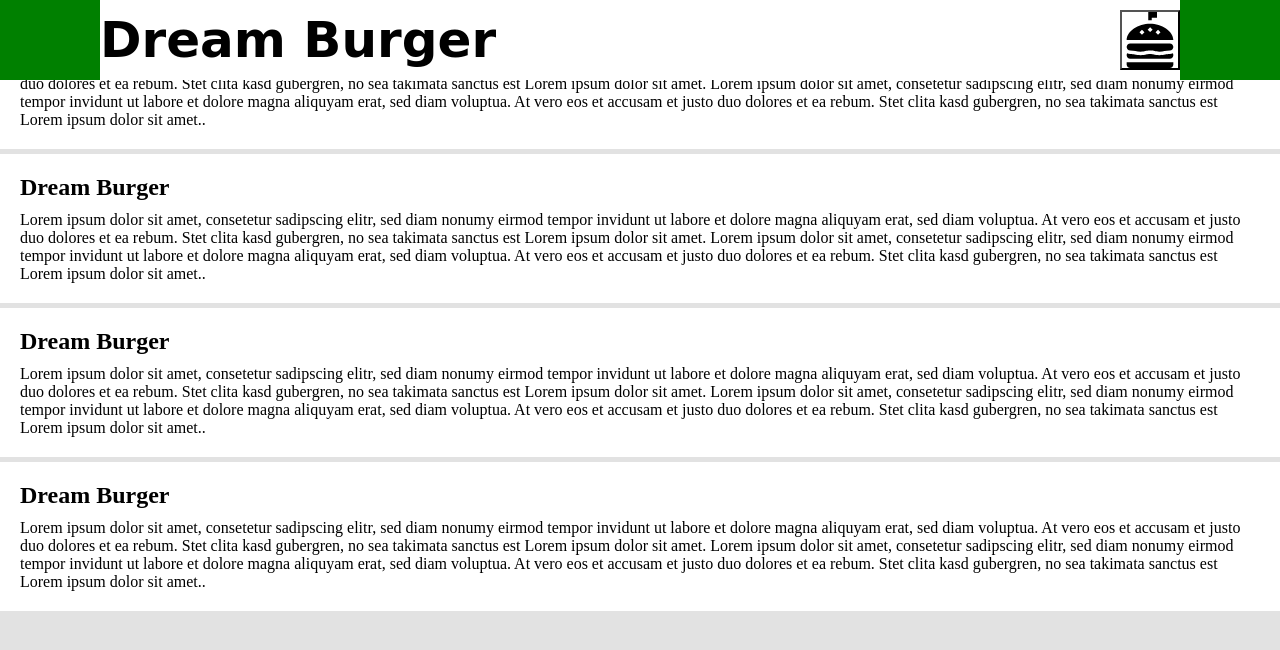
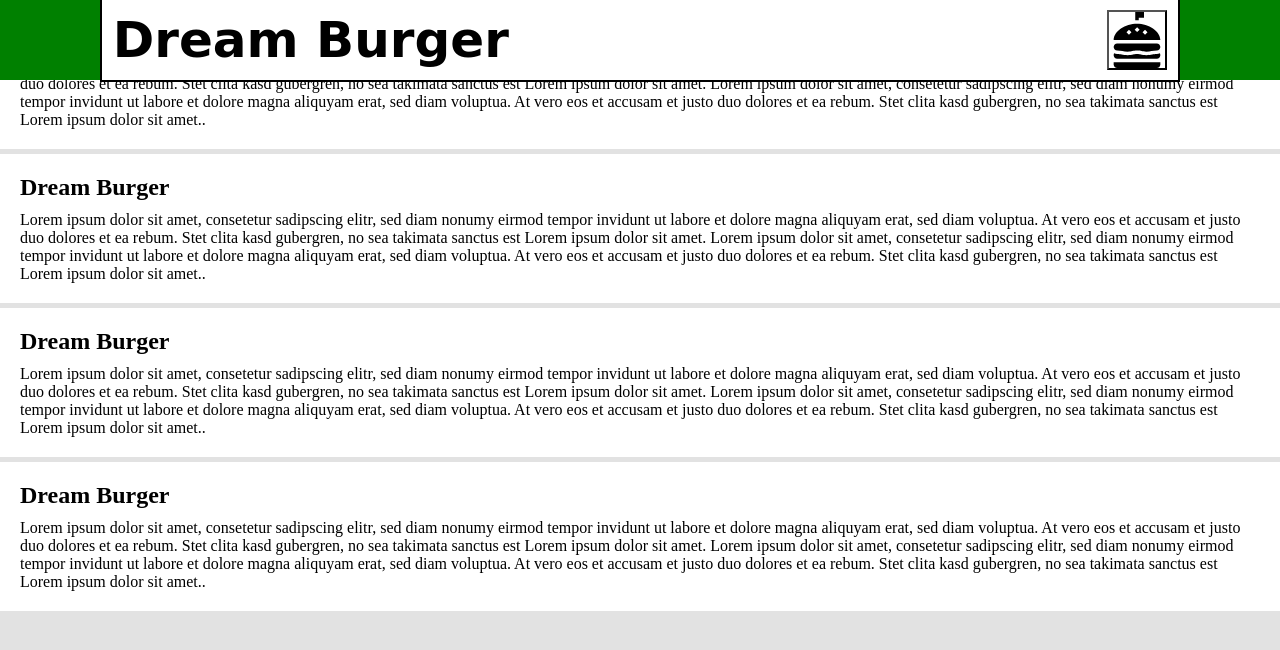
Before and after one commit to FabianAntal-Git/ProjektWebseiteSecound, a plain HTML site: page Index.html in a window 1280 px wide. Drawn offline with Linux system fonts and the light colour scheme; a web font is replaced by a local one.

Commit message:
Header rework

```diff
--- a/Index.html
+++ b/Index.html
@@ -14,7 +14,7 @@
 		<div class="flex-container">
 			<div class="translusent"></div>
 
-
+				<div class="Home-container">
 					<h1>Dream Burger</h1>
 					<div class="spacer"></div>
 
@@ -28,7 +28,7 @@
 								</ul>
 							</nav>
 					</div>
-
+				</div>
 			<div class="translusent"></div>
 		</div>
 
--- a/style.css
+++ b/style.css
@@ -24,15 +24,25 @@ header
 .flex-container
 {
 
-    max-width:1000vw;
+    max-width:100vw;
     height:80px;
     display:flex;
+    justify-content: center;
+    flex-wrap:nowrap;
+}
+
+.Home-container
+{
+    display:flex;
+    height:80px;
+    flex-grow:1;
     justify-content:center;
     align-items:center;
     flex-wrap:nowrap;
+    border-right:2px solid black;
+    border-bottom:2px solid black;
+    border-left: 2px solid black;
 }
-
-
 
 .translusent
 {
@@ -59,7 +69,7 @@ h1
     text-wrap:nowrap;
     color: rgb(0, 0, 0);
     font-size: 50px;
-    z-index:20;
+    margin-left:1%;
 
 }
 
@@ -67,6 +77,7 @@ h1
 .NaviBut-container
 {
     position: relative;
+    margin-right:1%;
 }
 
 .NaviBut
```
